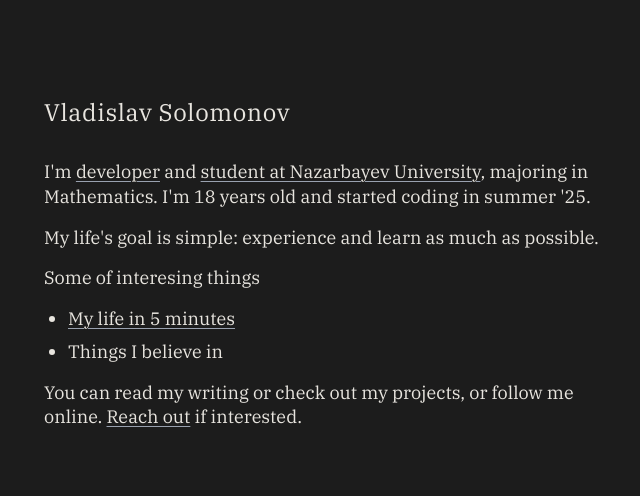
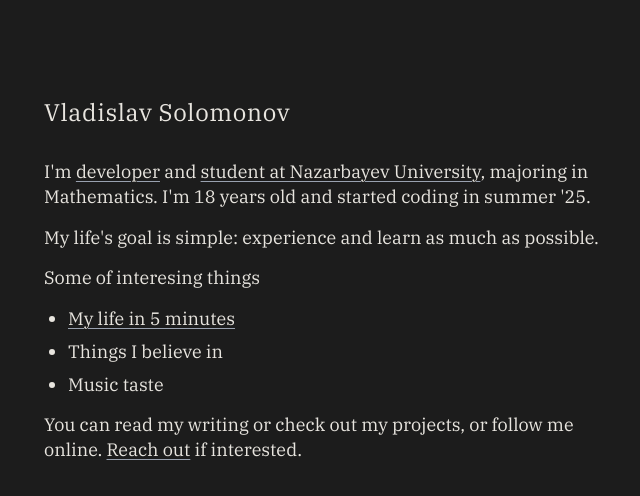
Before and after one commit to vlat247/portfolio, a Next.js app: page / in a window 1280 px wide. Shown: the top 496 px of the page, without its empty margins (308-948 px from the left). Built offline with nearby package versions, Linux system fonts and the light colour scheme.

Commit message:
feat: add music taste link to homepage list

```diff
--- a/app/page.tsx
+++ b/app/page.tsx
@@ -21,6 +21,7 @@ export default function Home() {
         <ul className="list-disc pl-6 space-y-2">
           <li><Link href="/life" className="hover:opacity-70 transition-opacity underline decoration-gray-400 decoration-1 underline-offset-3 hover:decoration-gray-500">My life in 5 minutes</Link></li>
           <li>Things I believe in</li>
+          <li>Music taste</li>
         </ul>
 
         <p>
```
